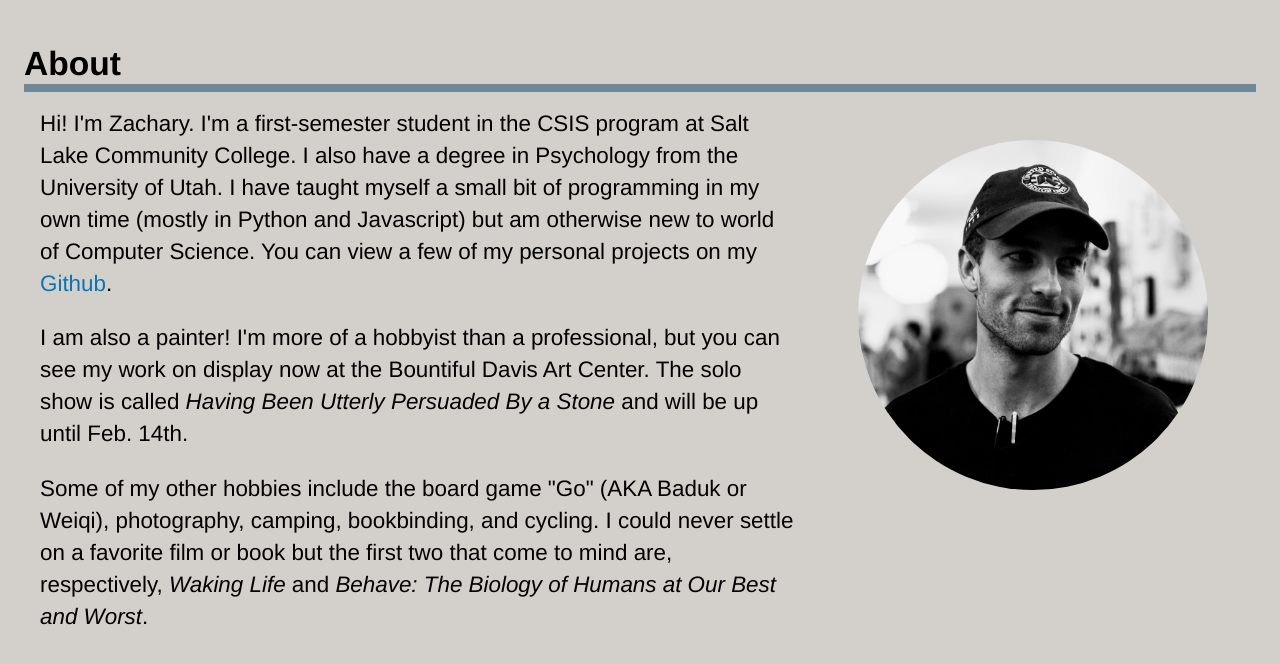
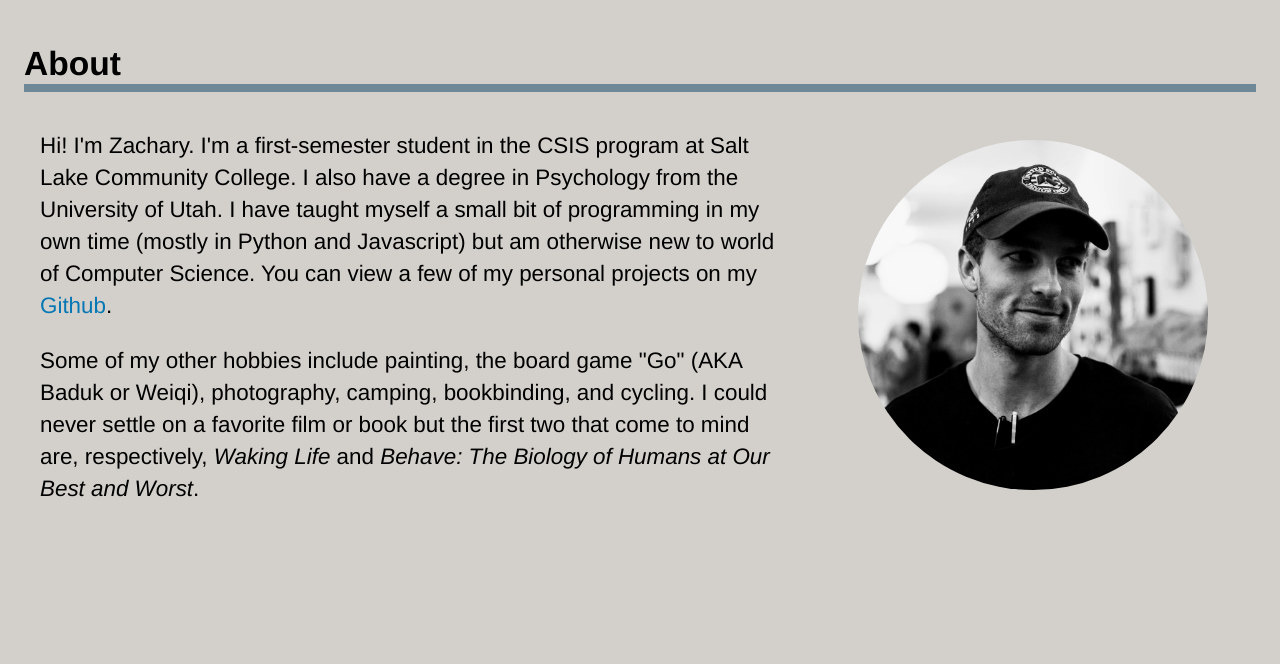
Before and after one commit to vxxce/csis2440, a PHP site: page / in a window 1280 px wide. Shown: the part 65-729 px from the top of the page. Run offline with PHP 8.4, Linux system fonts and the light colour scheme.

Commit message:
remove exhibition reference

```diff
--- a/public/index.php
+++ b/public/index.php
@@ -33,22 +33,20 @@
     <div class='hr'></div>
     <div id="about">
       <section>
+        <p>
           Hi! I'm Zachary. I'm a first-semester student in the CSIS program at Salt Lake Community College.
           I also have a degree in Psychology from the University of Utah.
           I have taught myself a small bit of programming in my own time
           (mostly in Python and Javascript) but am otherwise new to world
           of Computer Science. You can view a few of my personal projects on
           my <a href="https://github.com/vxxce/">Github</a>.
+        </p>
         <p>
-          I am also a painter! I'm more of a hobbyist than a professional,
-          but you can see my work on display now at the Bountiful Davis Art Center.
-          The solo show is called <em>Having Been Utterly Persuaded By a Stone</em>
-          and will be up until Feb. 14th.
-          <p>
-            Some of my other hobbies include the board game "Go" (AKA Baduk or Weiqi),
+          Some of my other hobbies include painting, the board game "Go" (AKA Baduk or Weiqi),
           photography, camping, bookbinding, and cycling. I could never settle on
           a favorite film or book but the first two that come to mind are, respectively,
           <em>Waking Life</em> and <em>Behave: The Biology of Humans at Our Best and Worst</em>.
+        </p>
       </section>
       <img id="author-img" src="/assets/imgs/me.jpg" alt="Portrait of the author" />
       <script src="/assets/js/navbar.js" type="application/javascript"></script>
```
Lines whose indentation alone changed are shown as unchanged.
